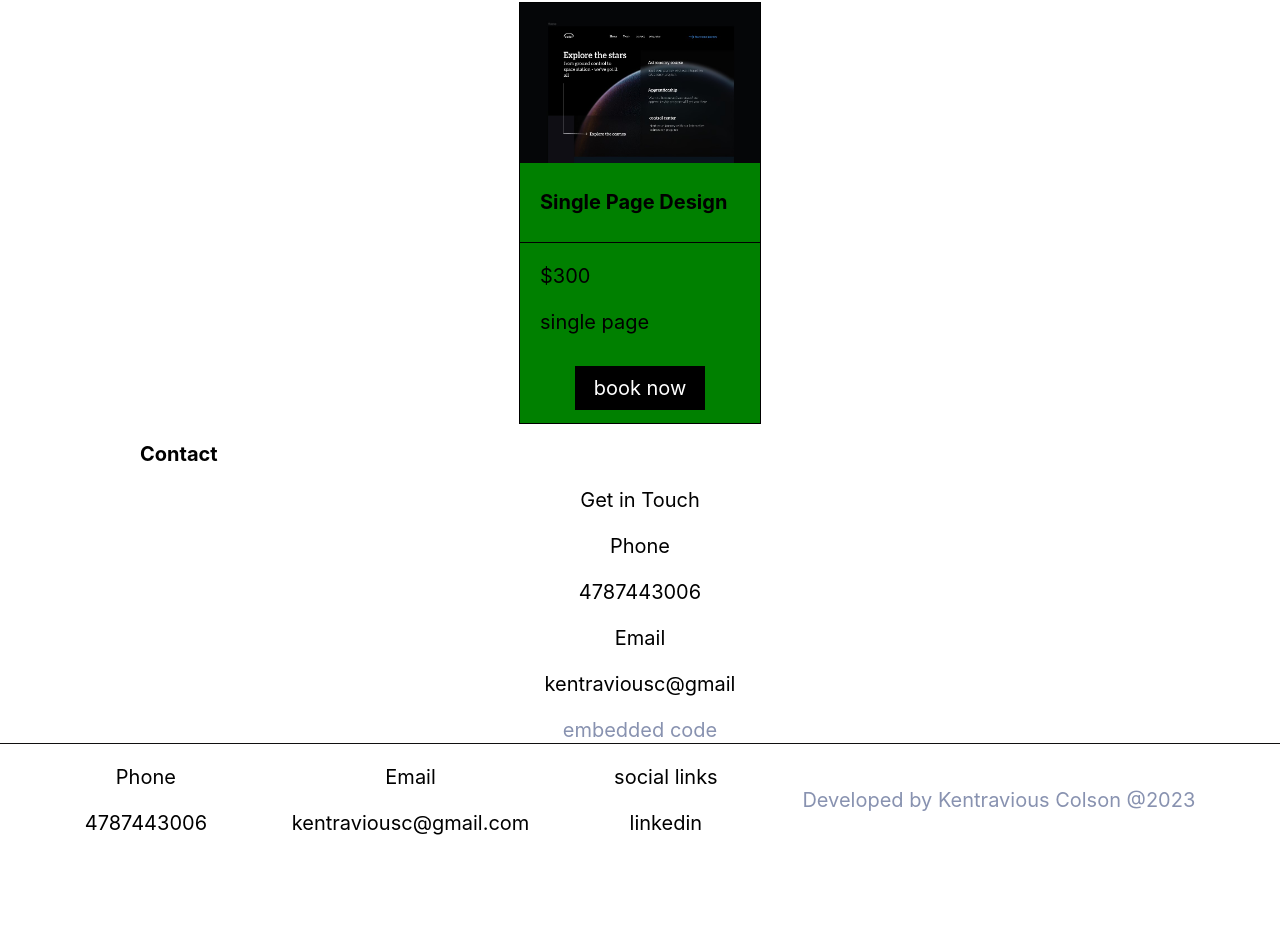
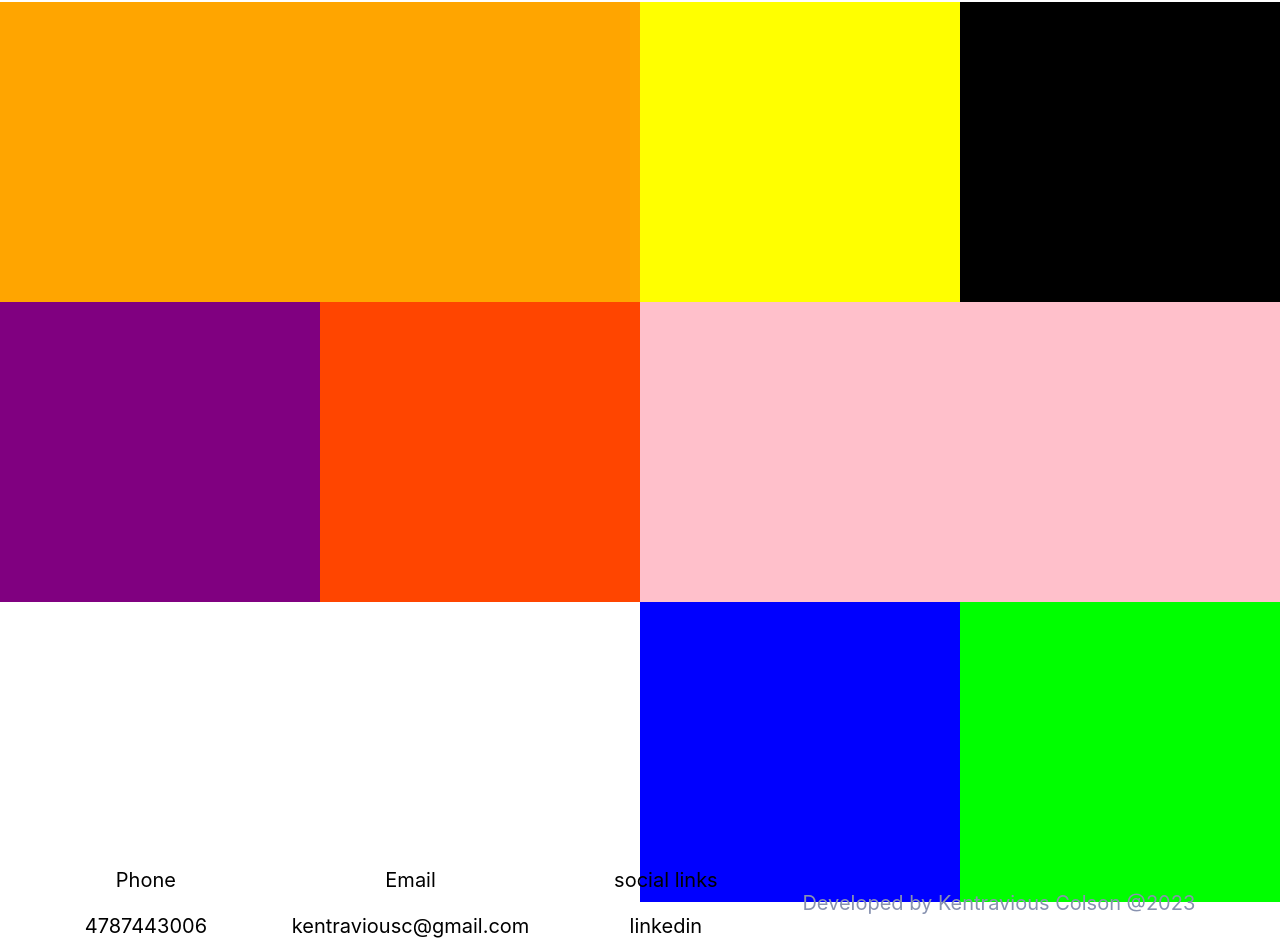
Before and after one commit to KenTra222/Kentravious_Colson, a React (Vite) app in the folder kentravious_colson/: page / in a window 1280 px wide. Shown: the part 174-1126 px from the top of the page. Before the commit the page ends 1030 px from the top, so only its background shows below. Built offline with nearby package versions, Linux system fonts and the light colour scheme; a web font is replaced by a local one.

Commit message:
added gallery

```diff
--- a/kentravious_colson/src/Components/App.jsx
+++ b/kentravious_colson/src/Components/App.jsx
@@ -236,37 +236,28 @@ const App = () => {
           </div> */}
 
           {/* gallery */}
-          {/* <section>
+          <section className='portfolio_wrapper'>
               <h2>Portfolio</h2>
 
-              <article classname='portfolio_grid'>
-                <div classname='box'>
+              <div className="container">
+                <div className="box"> </div>
+                <div className="box2"></div>
+                <div className="box-3"></div>
+                <div className="box-4"></div>
+                <div className="box-5"></div>
+                <div className="box-6"></div>
+                <div className="box-7"></div>
+                <div className="box-8"></div>
+                <div className="box-9"></div>
+              </div>
 
-                </div>
-                <div classname='box'>
-
-                </div>
-                <div classname='box'>
-
-                </div>
-                <div classname='box'>
-
-                </div>
-                <div classname='box'>
-
-                </div>
-                <div classname='box'>
-
-                </div>
-                <div classname='box'>
-
-                </div>
-              </article>
-              </section> */}
+              </section>
 
         {/* Services */}
-        <div className='services Wrapper'>
+        {/* <div className='services Wrapper'>
             <h2>My Services</h2>
+
+          <section className='services_container'>
 
             <div className='card'>
               <div className='box'>
@@ -285,10 +276,47 @@ const App = () => {
                 </div>
               </div>
             </div>
-        </div>
+
+            <div className='card'>
+              <div className='box'>
+                <img className='service_image' src='/projects/cadet.jpg'/>
+              </div>
+
+              <div className='card_details'>
+                <h4>Multi Page Design</h4>
+                <div className='service_description'>
+                  <p>$300</p>
+                  <p>single page</p>
+                </div>
+
+                <div className='book_button'>
+                  <a>book now</a>
+                </div>
+              </div>
+            </div>
+
+            <div className='card'>
+              <div className='box'>
+                <img className='service_image' src='/projects/cadet.jpg'/>
+              </div>
+
+              <div className='card_details'>
+                <h4>Visual Asset Creation</h4>
+                <div className='service_description'>
+                  <p>$300</p>
+                  <p>single page</p>
+                </div>
+
+                <div className='book_button'>
+                  <a>book now</a>
+                </div>
+              </div>
+            </div>
+          </section>
+        </div> */}
 
         {/* contact */}
-        <div className='wrapper' id='contact_wrapper'>
+        {/* <div className='wrapper' id='contact_wrapper'>
           <div>
             <h2>Contact</h2>
           </div>
@@ -309,7 +337,7 @@ const App = () => {
           <div>
             embedded code
           </div>
-        </div>
+        </div> */}
 
         </main>
 
--- a/kentravious_colson/src/index.scss
+++ b/kentravious_colson/src/index.scss
@@ -379,7 +379,67 @@ h2 {
 padding: 1.5rem;
 }
 
+//portfolio
+
+  .portfolio_wrapper{
+
+    width: 100%;
+    height: 100vh;
+    margin-bottom: 4rem;
+    .container {
+      background: green;
+      height: 20rem;
+      display: grid;
+      grid-template-columns: repeat(4, 1fr);
+      grid-template-rows: repeat(3, 15rem);
+      gap: 0px 0px;
+      grid-auto-flow: row;
+      grid-template-areas:
+        "box box box2 box-3"
+        "box-4 box-5 box-6 box-6"
+        "box-7 box-7 box-8 box-9";
+    }
+
+    .box {
+           grid-area: box;
+           background: orange;
+           width: 100%;
+           height: 1005;
+          }
+
+    .box2 { grid-area: box2;
+           background: yellow;
+          }
+
+    .box-3 { grid-area: box-3;
+            background:black;}
+
+    .box-4 { grid-area: box-4;
+            background: purple; }
+
+    .box-5 { grid-area: box-5;
+            background: orangered;}
+
+    .box-6 { grid-area: box-6;
+            background: pink;}
+
+    .box-7 { grid-area: box-7;
+            background: white;}
+
+    .box-8 { grid-area: box-8;
+            background: blue; }
+
+    .box-9 { grid-area: box-9;
+            background: lime; }
+
+  }
+
 //services
+
+.services_container{
+  display: flex;
+}
+
 .card{
   margin: 0 auto;
   border: 1px solid black;
@@ -387,7 +447,7 @@ padding: 1.5rem;
   min-height: 20rem;
   display: flex;
   flex-direction: column;
-  background:green;
+
   padding-bottom: 1rem;
   .box{
     width: 100%;
```
